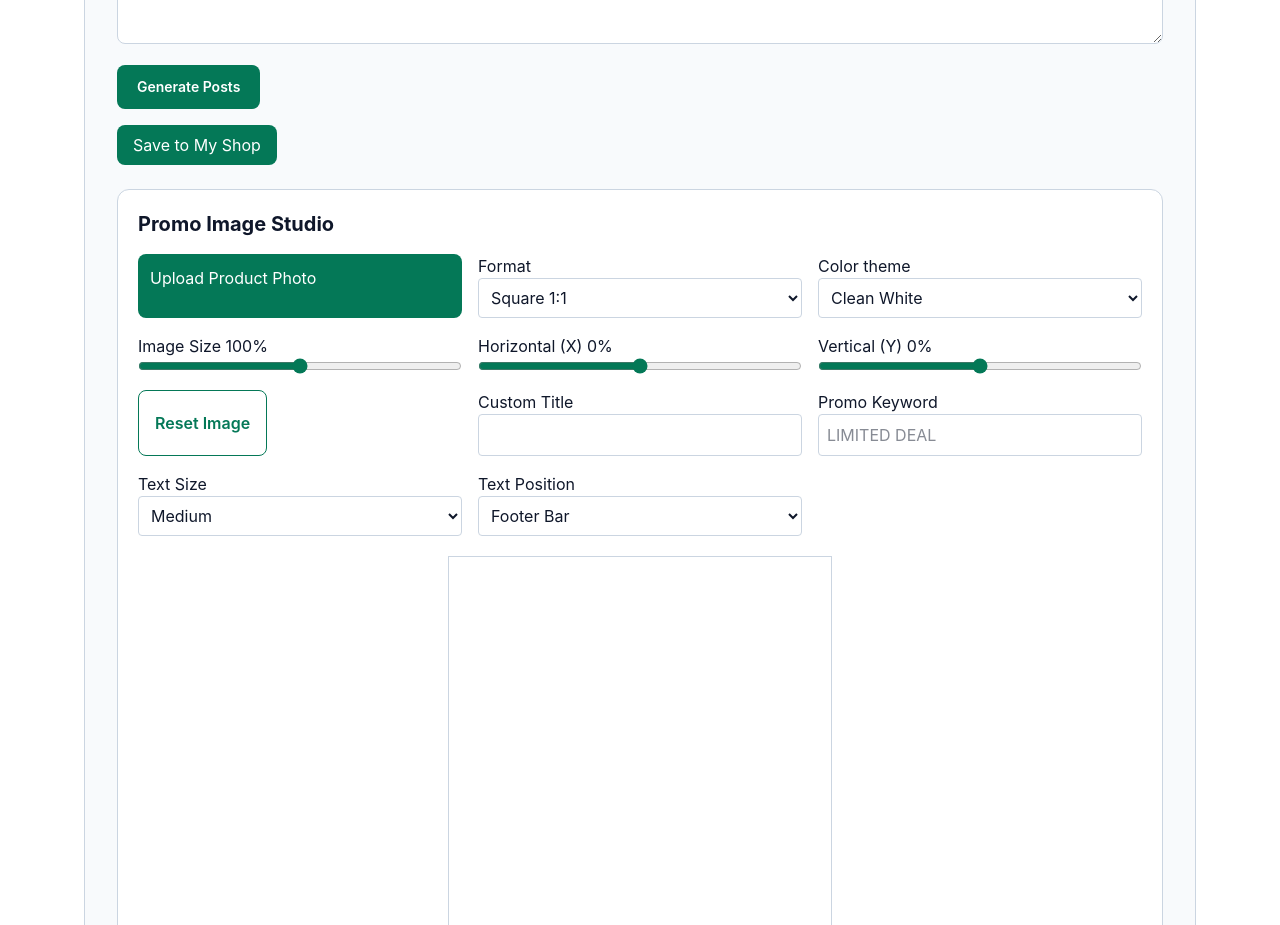
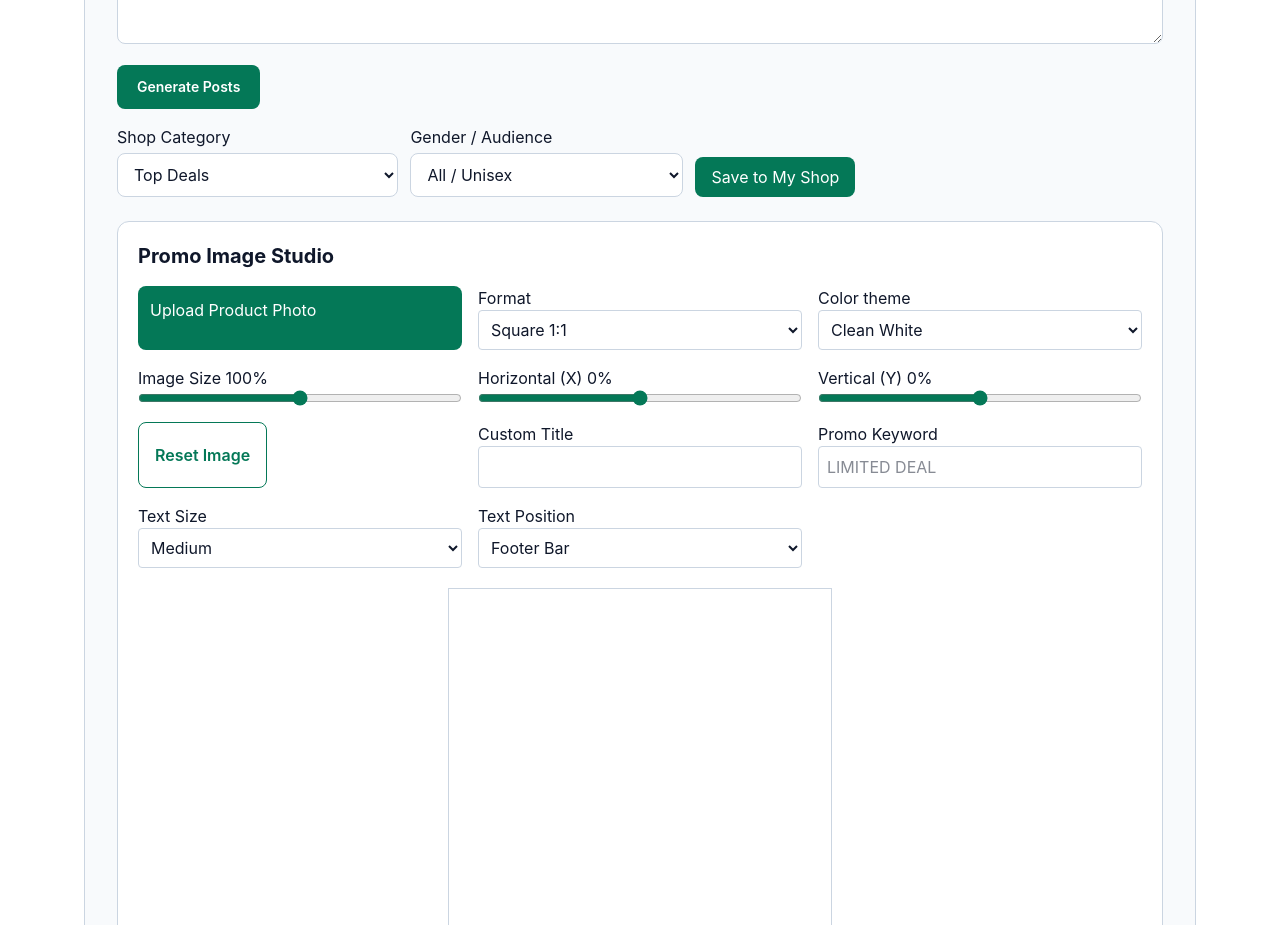
Before and after one commit to khalidtib2-alt/sellpostly, a Next.js app: page / in a window 1280 px wide. Shown: the part 1240-2165 px from the top of the page. Built offline with nearby package versions, Linux system fonts and the light colour scheme.

Commit message:
Add designated Category & Gender (Men/Women/Unisex) marketplace filters across site and extension

```diff
--- a/chrome-extension/popup.html
+++ b/chrome-extension/popup.html
@@ -23,7 +23,8 @@
     </div>
     <form id="seller">
 <button type="button" id="open-studio" class="primary"><span data-message="Open Full Studio">Open Full Studio</span></button>
-<label><span data-message="Category">Category</span><select id="shop-category"><option value="Tech & Gadgets" data-message="Tech & Gadgets">Tech & Gadgets</option><option value="Fashion" data-message="Fashion">Fashion</option><option value="Home & Kitchen" data-message="Home & Kitchen">Home & Kitchen</option><option value="Beauty" data-message="Beauty">Beauty</option><option value="Fitness" data-message="Fitness">Fitness</option><option value="Top Deals" data-message="Top Deals">Top Deals</option><option value="Other" data-message="Other">Other</option></select></label>
+<div class="fields"><label><span data-message="Category">Category</span><select id="shop-category"><option value="Tech & Gadgets" data-message="Tech & Gadgets">Tech & Gadgets</option><option value="Fashion" data-message="Fashion">Fashion</option><option value="Home & Kitchen" data-message="Home & Kitchen">Home & Kitchen</option><option value="Beauty" data-message="Beauty">Beauty</option><option value="Fitness" data-message="Fitness">Fitness</option><option value="Top Deals" data-message="Top Deals">Top Deals</option><option value="Other" data-message="Other">Other</option></select></label>
+<label><span data-message="Gender / Audience">Gender / Audience</span><select id="shop-gender"><option value="unisex" data-message="All / Unisex">All / Unisex</option><option value="men" data-message="Men">Men</option><option value="women" data-message="Women">Women</option></select></label></div>
 <button type="button" id="send-shop" class="primary"><span data-message="Send to My Shop">Send to My Shop</span></button>
       <button type="button" id="import-page" class="primary"><span data-message="Import From Current Page">Import From Current Page</span></button>
       <img id="imported-image" hidden alt="" style="max-width:100%;max-height:140px;object-fit:contain" />
--- a/chrome-extension/popup.js
+++ b/chrome-extension/popup.js
@@ -1,6 +1,7 @@
 "use strict";
 
 const messages = {
+"Shop Category":{"fr":"Catégorie de boutique","ar":"فئة المتجر"},"Gender / Audience":{"fr":"Genre / Public","ar":"الجنس أو الجمهور"},"All / Unisex":{"fr":"Tous / Mixte","ar":"الكل / للجنسين"},"Men":{"fr":"Hommes","ar":"رجال"},"Women":{"fr":"Femmes","ar":"نساء"},"Unisex":{"fr":"Mixte","ar":"للجنسين"},"Edit Product":{"fr":"Modifier le produit","ar":"تعديل المنتج"},
 "Category":{"fr":"Catégorie","ar":"الفئة"},"Tech & Gadgets":{"fr":"Tech et gadgets","ar":"التقنية والأجهزة"},"Fashion":{"fr":"Mode","ar":"الأزياء"},"Home & Kitchen":{"fr":"Maison et cuisine","ar":"المنزل والمطبخ"},"Beauty":{"fr":"Beauté","ar":"الجمال"},"Fitness":{"fr":"Fitness","ar":"اللياقة"},"Top Deals":{"fr":"Meilleures offres","ar":"أفضل العروض"},"Other":{"fr":"Autre","ar":"أخرى"},
 "Open Full Studio": {fr:"Ouvrir le studio complet",ar:"فتح الاستوديو الكامل"},
 "Website": {fr:"Site web",ar:"Ø§Ù„Ù…ÙˆÙ‚Ø¹"},
@@ -467,7 +468,7 @@ document.querySelector("#send-shop").addEventListener("click",async()=>{
   const data=new FormData(form);
   const [tab]=await chrome.tabs.query({active:true,currentWindow:true});
   const preview=document.querySelector("#imported-image");
-  const query=new URLSearchParams({addCategory:document.querySelector("#shop-category").value,addTitle:String(data.get("name")||""),addPrice:String(data.get("price")||""),addImage:preview && !preview.hidden?preview.src:"",addUrl:tab?.url||""});
+  const query=new URLSearchParams({addGender:document.querySelector("#shop-gender").value,addCategory:document.querySelector("#shop-category").value,addTitle:String(data.get("name")||""),addPrice:String(data.get("price")||""),addImage:preview && !preview.hidden?preview.src:"",addUrl:tab?.url||""});
   window.open("https://sellpostly-git-main-usidk-it.vercel.app/shop?"+query,"_blank","noopener,noreferrer");
 });
 
--- a/src/app/formatter.tsx
+++ b/src/app/formatter.tsx
@@ -1,5 +1,5 @@
 "use client";
-import { safeImage, safeUrl } from "./shop/shop-data";
+import { categories, normalizeGender, type Gender, safeImage, safeUrl } from "./shop/shop-data";
 import PromoImageStudio from "./promo-image-studio";
 
 
@@ -121,6 +121,8 @@ export default function Formatter() {
   const [busy,setBusy] = useState(false);
   const [importStatus,setImportStatus] = useState<Message | "">("");
   const [productUrl,setProductUrl] = useState("");
+  const [shopCategory,setShopCategory] = useState("Top Deals");
+  const [gender,setGender] = useState<Gender>("unisex");
   const [currency,setCurrency] = useState("USD");
   const [mode, setMode] = useState<Mode>("seller");
   const [results, setResults] = useState<{ data: FormData | null; hook: string; version: number }>({ data: null, hook: "", version: 0 });
@@ -143,6 +145,8 @@ export default function Formatter() {
         const saved=sessionStorage.getItem("sellpostly-post");
         if(!saved)return;
         const entry=JSON.parse(saved);
+        setShopCategory(categories.slice(1).includes(entry.category)?entry.category:"Other");
+        setGender(normalizeGender(entry.gender));
         product={title:String(entry.name||""),price:String(entry.price||""),link:String(entry.url||""),image:String(entry.image||"")};
         sessionStorage.removeItem("sellpostly-post");
       }catch{return;}
@@ -202,7 +206,7 @@ export default function Formatter() {
       }
       localStorage.setItem("sellpostly_pending_shop_item",JSON.stringify({
         id:crypto.randomUUID(),title,price:[data.get("price"),currency].filter(Boolean).join(" "),
-        image:photo,url,category:"Top Deals",source
+        image:photo,url,category:shopCategory,gender,source
       }));
       window.location.href="/shop";
     }catch{setImportStatus("Could not save. Device storage may be full.");}
@@ -294,7 +298,10 @@ export default function Formatter() {
           {error && <p role="alert" className="mt-2 text-red-700">{t(error)}</p>}
         </div>
       </form>
-      {mode === "seller" && <button type="button" onClick={saveShop} className="mt-4 rounded-lg bg-emerald-700 px-4 py-2 text-white">{t("Save to My Shop")}</button>}
+      {mode === "seller" && <div className="mt-4 flex flex-wrap items-end gap-3">
+        <label>{t("Shop Category")}<select className={fieldStyle} value={shopCategory} onChange={e=>setShopCategory(e.target.value)}>{categories.slice(1).map(c=><option key={c} value={c}>{t(c)}</option>)}</select></label>
+        <label>{t("Gender / Audience")}<select className={fieldStyle} value={gender} onChange={e=>setGender(normalizeGender(e.target.value))}><option value="unisex">{t("All / Unisex")}</option><option value="men">{t("Men")}</option><option value="women">{t("Women")}</option></select></label>
+        <button type="button" onClick={saveShop} className="mt-4 rounded-lg bg-emerald-700 px-4 py-2 text-white">{t("Save to My Shop")}</button></div>}
       {mode === "seller" && <PromoImageStudio name={draft.name} price={draft.price} delivery={delivery} importedImage={image} onImage={setPromo} />}
       <p role="status" className="sr-only">{posts.length ? posts.length + " · " + t("Posts generated.") : ""}</p>
       {posts.length > 0 && <div className="mt-7 grid gap-4 sm:grid-cols-2">{posts.map(post => <PostCard key={language + results.version + post.platform} post={post} image={promo} />)}</div>}
--- a/src/app/shop/shop-builder.tsx
+++ b/src/app/shop/shop-builder.tsx
@@ -3,7 +3,7 @@ import { useEffect, useState } from "react";
 import { surfaces, surfaceNames, type Surface } from "../theme-picker";
 import { useLanguage } from "../language-context";
 import type { Message } from "../translations";
-import { categories, decodeShop, encodeShop, safeImage, safeUrl, shopKey, validateShop, type Product, type Shop } from "./shop-data";
+import { normalizeGender, type Gender, categories, decodeShop, encodeShop, safeImage, safeUrl, shopKey, validateShop, type Product, type Shop } from "./shop-data";
 
 const field="mt-1 block w-full rounded-lg border border-slate-300 p-2";
 const button="rounded-lg bg-emerald-700 px-4 py-2 font-semibold text-white";
@@ -12,7 +12,7 @@ function samples(): Shop {
     const canvas=document.createElement("canvas");canvas.width=320;canvas.height=240;
     const context=canvas.getContext("2d")!;context.fillStyle=["#d1fae5","#e2e8f0","#fef3c7","#fce7f3"][index];context.fillRect(0,0,320,240);
     context.font="80px system-ui";context.textAlign="center";context.fillText(["🎧","🎒","🍽️","💧"][index],160,145);
-    return {id:"sample-"+index,name,price:["49 USD","39 USD","24 USD","19 USD"][index],category:["Tech & Gadgets","Fashion","Home & Kitchen","Fitness"][index],image:canvas.toDataURL(),url:["https://www.amazon.com/","https://www.aliexpress.com/","https://www.shopify.com/","https://www.amazon.com/"][index],source:["Amazon","AliExpress","Shopify","Amazon"][index]};
+    return {gender:"unisex" as const,id:"sample-"+index,name,price:["49 USD","39 USD","24 USD","19 USD"][index],category:["Tech & Gadgets","Fashion","Home & Kitchen","Fitness"][index],image:canvas.toDataURL(),url:["https://www.amazon.com/","https://www.aliexpress.com/","https://www.shopify.com/","https://www.amazon.com/"][index],source:["Amazon","AliExpress","Shopify","Amazon"][index]};
   });
   return {name:"My Shop",bio:"",phone:"",shopTheme:"white",products};
 }
@@ -20,6 +20,8 @@ export default function ShopBuilder(){
   const {t}=useLanguage();
   const [shop,setShop]=useState<Shop>({name:"",bio:"",phone:"",shopTheme:"white",products:[]});
   const [loaded,setLoaded]=useState(false),[shared,setShared]=useState(false),[preview,setPreview]=useState(false),[adding,setAdding]=useState(false);
+  const [editing,setEditing]=useState<Product | null>(null);
+  const [genderFilter,setGenderFilter]=useState<Gender | "all">("all");
   const [search,setSearch]=useState("");
   const [visible,setVisible]=useState(24);
   const [filter,setFilter]=useState("All"),[photo,setPhoto]=useState(""),[status,setStatus]=useState<Message|"">("");
@@ -35,7 +37,7 @@ export default function ShopBuilder(){
           let initial=samples();
           try {const saved=localStorage.getItem(shopKey);if(saved)initial=validateShop(JSON.parse(saved));}catch{}
           if(params.get("addTitle")){
-            const product:Product={id:crypto.randomUUID(),name:params.get("addTitle")!.slice(0,120),price:(params.get("addPrice")||"").slice(0,50),image:safeImage(params.get("addImage")||""),url:safeUrl(params.get("addUrl")||""),category:(params.get("addCategory")||"Top Deals").slice(0,80),source:"Other"};
+            const product:Product={id:crypto.randomUUID(),name:params.get("addTitle")!.slice(0,120),price:(params.get("addPrice")||"").slice(0,50),image:safeImage(params.get("addImage")||""),url:safeUrl(params.get("addUrl")||""),gender:normalizeGender(params.get("addGender")),category:(params.get("addCategory")||"Top Deals").slice(0,80),source:"Other"};
             initial.products.push(product);
             setFilter(product.category);
             try {localStorage.setItem(shopKey,JSON.stringify(initial));}catch{setStatus("Could not save. Device storage may be full.");}
@@ -53,6 +55,7 @@ export default function ShopBuilder(){
                 price:typeof item.price==="string"?item.price:"",
                 image:safeImage(typeof item.image==="string"?item.image:""),
                 url:safeUrl(typeof item.url==="string"?item.url:""),
+                gender:normalizeGender(item.gender),
                 category:typeof item.category==="string" && item.category?item.category.slice(0,80):"Top Deals",
                 source:typeof item.source==="string"?item.source:"Other"
               };
@@ -80,8 +83,8 @@ export default function ShopBuilder(){
     try{sessionStorage.setItem("sellpostly-post",JSON.stringify(product));location.href="/#formatter";}catch{setStatus("Could not save. Device storage may be full.");}
   }
   const options=[...categories,...new Set(shop.products.map(p=>p.category).filter(c=>!categories.includes(c as typeof categories[number])))];
-  const matches=shop.products.filter(p=>(filter==="All"||p.category===filter) && (p.name+" "+p.category+" "+p.source).toLocaleLowerCase().includes(search.toLocaleLowerCase()));
-  useEffect(()=>setVisible(24),[filter,search]);
+  const matches=shop.products.filter(p=>(filter==="All"||p.category===filter) && (genderFilter==="all"||p.gender===genderFilter) && (p.name+" "+p.category+" "+p.source).toLocaleLowerCase().includes(search.toLocaleLowerCase()));
+  useEffect(()=>setVisible(24),[filter,genderFilter,search]);
   function label(value:string){return categories.includes(value as typeof categories[number])?t(value as Message):value;}
   return <main data-surface={shop.shopTheme} className="shop-surface mx-auto max-w-6xl px-5 py-12">
     <label className="mb-4 block">{t("Search Products")}<input type="search" className={field} value={search} onChange={e=>setSearch(e.target.value)}/></label>
@@ -95,18 +98,22 @@ export default function ShopBuilder(){
       <label>{t("Shop Name")}<input className={field} maxLength={100} value={shop.name} onChange={e=>setShop({...shop,name:e.target.value})}/></label>
       <label>{t("Bio")}<input className={field} maxLength={500} value={shop.bio} onChange={e=>setShop({...shop,bio:e.target.value})}/></label>
       <label>{t("WhatsApp Order Number")}<input className={field} dir="ltr" placeholder="+1 555 123 4567" value={shop.phone} onChange={e=>setShop({...shop,phone:e.target.value})}/></label>
-      <button className={button} onClick={()=>setAdding(!adding)}>{t("Add Product")}</button>
+      <button className={button} onClick={()=>{setEditing(null);setPhoto("");setAdding(!adding);}}>{t("Add Product")}</button>
     </section>}
-    {adding&&!preview&&!shared && <form className="mb-8 grid gap-4 rounded-xl border p-5 sm:grid-cols-2" onSubmit={e=>{
+    {adding&&!preview&&!shared && <form key={editing?.id || "new"} id="shop-product-form" className="mb-8 grid gap-4 rounded-xl border p-5 sm:grid-cols-2" onSubmit={e=>{
       e.preventDefault();const data=new FormData(e.currentTarget);
       const get=(key:string)=>String(data.get(key)||"").trim();
 
-      setShop({...shop,products:[...shop.products,{id:crypto.randomUUID(),name:get("name"),price:get("price"),category:get("category")||"Top Deals",image:photo||safeImage(get("image")),url:safeUrl(get("url")),source:get("source")}]});
+
+      const product:Product={id:editing?.id || crypto.randomUUID(),name:get("name"),price:get("price"),category:get("category")||"Top Deals",gender:normalizeGender(get("gender")),image:photo||safeImage(get("image")),url:safeUrl(get("url")),source:get("source")};
+      setShop({...shop,products:editing?shop.products.map(item=>item.id===editing.id?product:item):[...shop.products,product]});
+      setEditing(null);
       setAdding(false);setPhoto("");
     }}>
-      {(["Product Name","Price","Category","Image URL","Affiliate / Checkout URL"] as const).map((text,i)=><label key={text}>{t(text)}<input className={field} name={["name","price","category","image","url"][i]} type={i===3||i===4?"url":"text"} required={i===0||i===4} maxLength={i===0?120:2048} list={i===2?"shop-categories":undefined}/></label>)}
+      {(["Product Name","Price","Category","Image URL","Affiliate / Checkout URL"] as const).map((text,i)=><label key={text}>{t(text)}<input className={field} defaultValue={editing ? editing[["name","price","category","image","url"][i] as keyof Product] : ""} name={["name","price","category","image","url"][i]} type={i===3||i===4?"url":"text"} required={i===0||i===4} maxLength={i===0?120:2048} list={i===2?"shop-categories":undefined}/></label>)}
       <datalist id="shop-categories">{categories.slice(1).map(c=><option key={c} value={c}>{label(c)}</option>)}</datalist>
-      <label>{t("Source Badge")}<select className={field} name="source">{["Amazon","AliExpress","Shopify","WhatsApp Direct","Other"].map(c=><option key={c}>{c==="Other"?t("Other"):c}</option>)}</select></label>
+      <label>{t("Gender / Audience")}<select className={field} name="gender" defaultValue={editing?.gender || "unisex"}><option value="unisex">{t("All / Unisex")}</option><option value="men">{t("Men")}</option><option value="women">{t("Women")}</option></select></label>
+      <label>{t("Source Badge")}<select className={field} name="source" defaultValue={editing?.source || "Other"}>{["Amazon","AliExpress","Shopify","WhatsApp Direct","Other"].map(c=><option key={c} value={c}>{c==="Other"?t("Other"):c}</option>)}</select></label>
       <label>{t("Upload Product Photo")}<input className={field} type="file" accept="image/png,image/jpeg,image/webp" onChange={e=>{
         const file=e.target.files?.[0];if(!file)return;
         if(file.size>5000000){setStatus("Photo must be under 5 MB.");return;}
@@ -117,13 +124,17 @@ export default function ShopBuilder(){
     <h1 className="text-4xl font-black">{shop.name==="My Shop"?t("My Shop"):shop.name}</h1><p className="my-4 text-slate-600">{shop.bio}</p>
     <p className="mb-4 text-sm text-slate-600">{t("Sample products are demonstrations. Replace their details and links before sharing.")}</p>
     <div className="mb-6 flex flex-wrap gap-2" role="group" aria-label={t("Category")}>{options.map(c=><button className={filter===c?button:"rounded-lg border px-4 py-2"} key={c} onClick={()=>setFilter(c)} aria-pressed={filter===c}>{label(c)} ({c==="All"?shop.products.length:shop.products.filter(p=>p.category===c).length})</button>)}</div>
+    <div role="group" aria-label={t("Gender / Audience")} className="mb-6 flex flex-wrap gap-2">
+      {(["all","men","women","unisex"] as const).map(value=><button type="button" key={value} aria-pressed={genderFilter===value} onClick={()=>setGenderFilter(value)} className={genderFilter===value?button:"rounded-lg border px-4 py-2"}>{t(value==="all"?"All":value==="men"?"Men":value==="women"?"Women":"Unisex")}</button>)}
+    </div>
     <div className="grid gap-5 sm:grid-cols-2 lg:grid-cols-3">{matches.slice(0,visible).map(p=><article key={p.id} className="overflow-hidden rounded-xl border border-slate-200 bg-white p-4">
       <div className="product-image-frame h-52 w-full bg-slate-50 p-4 flex items-center justify-center overflow-hidden rounded-xl">{p.image&&<img src={p.image} alt={p.name} className={"max-h-full max-w-full w-auto h-auto object-contain "+(shop.shopTheme==="slate"?"":"mix-blend-multiply")} onError={e=>{e.currentTarget.style.display="none";}}/>}</div>
-      <p className="mt-3 text-xs text-emerald-800">{p.source}</p><h2 className="text-xl font-bold">{p.id.startsWith("sample-")?t(p.name as Message):p.name}</h2><p className="my-2 font-semibold">{p.price}</p>
+      <p className="mt-3 text-xs text-emerald-800">{p.source}</p><h2 className="text-xl font-bold">{p.id.startsWith("sample-")?t(p.name as Message):p.name}</h2><p className="my-2 font-semibold">{p.price}</p>{p.gender!=="unisex"&&<span className="mb-2 inline-block rounded-full bg-slate-50 px-3 py-1 text-xs">{t(p.gender==="men"?"Men":"Women")}</span>}
       <div className="flex flex-wrap gap-2 text-sm">
         {p.url&&<a className={button} href={safeUrl(p.url)} target="_blank" rel="noopener noreferrer sponsored">{t("Buy / View Deal")}</a>}
         <a className="rounded-lg border px-3 py-2" href={"https://wa.me/"+shop.phone.replace(/\D/g,"")+"?text="+encodeURIComponent(t("I would like to order")+" "+p.name+" "+p.price)} target="_blank" rel="noopener noreferrer">{t("Order via WhatsApp")}</a>
         <button className="rounded-lg border px-3 py-2" onClick={()=>createPost(p)}>{t("Create Social Post")}</button>
+        {!shared&&!preview&&<button className="rounded-lg border px-3 py-2" onClick={()=>{setEditing(p);setPhoto("");setAdding(true);setTimeout(()=>document.getElementById("shop-product-form")?.scrollIntoView({behavior:"smooth"}),0);}}>{t("Edit Product")}</button>}
         {!shared&&!preview&&<button className="rounded-lg border px-3 py-2" onClick={()=>setShop({...shop,products:shop.products.filter(item=>item.id!==p.id)})}>{t("Remove")}</button>}
       </div>
     </article>)}</div>
--- a/src/app/shop/shop-data.ts
+++ b/src/app/shop/shop-data.ts
@@ -1,5 +1,7 @@
+export type Gender = "unisex" | "men" | "women";
+export function normalizeGender(value: unknown): Gender { return value === "men" || value === "women" ? value : "unisex"; }
 import type { Surface } from "../theme-picker";
-export type Product = { id: string; name: string; price: string; category: string; image: string; url: string; source: string };
+export type Product = { id: string; name: string; price: string; category: string; gender: Gender; image: string; url: string; source: string };
 export type Shop = { name: string; bio: string; phone: string; shopTheme: Surface; products: Product[] };
 export const shopKey = "sellpostly-shop-v1";
 export const categories = ["All", "Tech & Gadgets", "Fashion", "Home & Kitchen", "Beauty", "Fitness", "Top Deals", "Other"] as const;
@@ -14,7 +16,7 @@ export function validateShop(value: unknown): Shop {
   if(!raw || !Array.isArray(raw.products)) throw Error("Invalid shop");
   const text=(value:unknown,max=300)=>typeof value==="string"?value.slice(0,max):"";
   return {shopTheme: ["white","sand","mint","slate"].includes(raw.shopTheme||"") ? raw.shopTheme! : "white",name:text(raw.name,100),bio:text(raw.bio,500),phone:text(raw.phone,30),products:raw.products.map(p=>({
-    id:text(p.id,100),name:text(p.name,120),price:text(p.price,50),category:text(p.category,80),image:safeImage(text(p.image,1500000)),url:safeUrl(text(p.url,20000)),source:text(p.source,50)
+    gender:normalizeGender(p.gender),id:text(p.id,100),name:text(p.name,120),price:text(p.price,50),category:text(p.category,80),image:safeImage(text(p.image,1500000)),url:safeUrl(text(p.url,20000)),source:text(p.source,50)
   })).filter(p=>p.id && p.name)};
 }
 export async function encodeShop(shop: Shop) {
--- a/src/app/translations.ts
+++ b/src/app/translations.ts
@@ -1241,6 +1241,34 @@ export const translations = {
     "fr": "Fond de la boutique",
     "ar": "خلفية المتجر"
   },
-"Product added to My Shop!": {"fr":"Produit ajouté à ma boutique !","ar":"تمت إضافة المنتج إلى متجري!"}
+"Product added to My Shop!": {"fr":"Produit ajouté à ma boutique !","ar":"تمت إضافة المنتج إلى متجري!"},
+  "Shop Category": {
+    "fr": "Catégorie de boutique",
+    "ar": "فئة المتجر"
+  },
+  "Gender / Audience": {
+    "fr": "Genre / Public",
+    "ar": "الجنس أو الجمهور"
+  },
+  "All / Unisex": {
+    "fr": "Tous / Mixte",
+    "ar": "الكل / للجنسين"
+  },
+  "Men": {
+    "fr": "Hommes",
+    "ar": "رجال"
+  },
+  "Women": {
+    "fr": "Femmes",
+    "ar": "نساء"
+  },
+  "Unisex": {
+    "fr": "Mixte",
+    "ar": "للجنسين"
+  },
+  "Edit Product": {
+    "fr": "Modifier le produit",
+    "ar": "تعديل المنتج"
+  }
 } as const;
 export type Message = keyof typeof translations;
```
